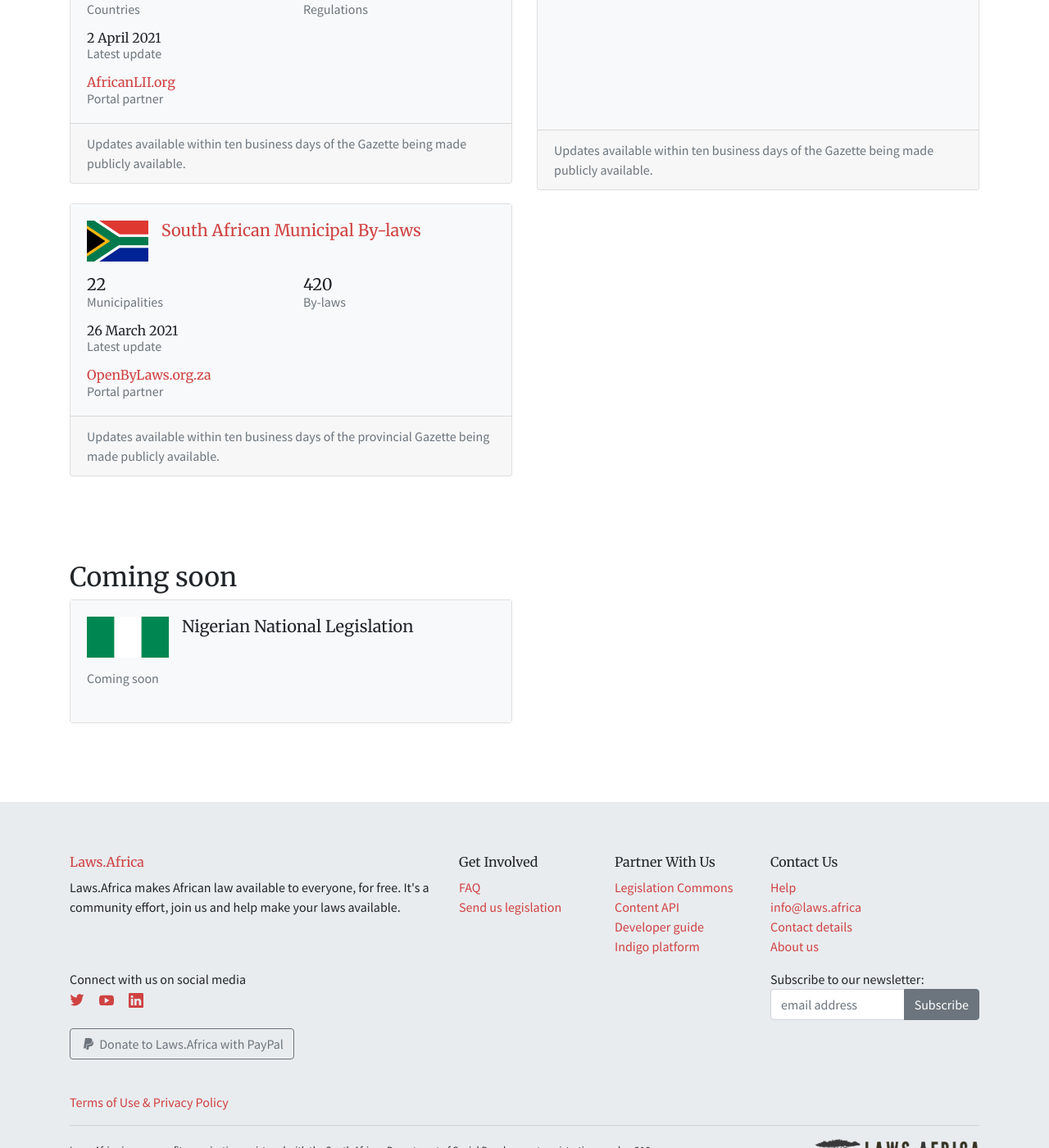
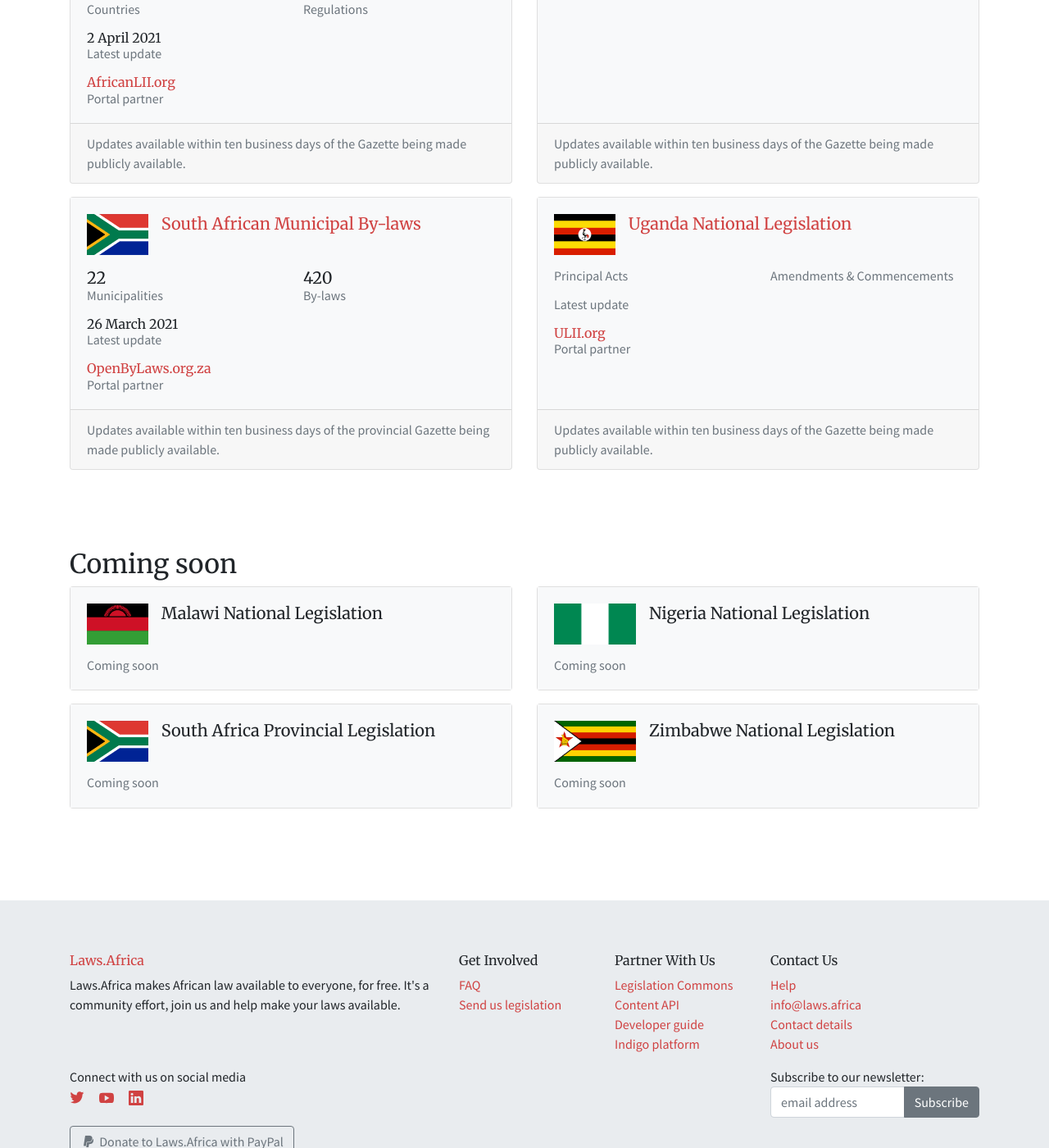
Before and after one commit to laws-africa/laws-africa.github.io, a Jekyll site: the page built from commons.markdown, in a window 1280 px wide and 1400 px high, scrolled down 993 px. Shown: the whole window at 82% size. Built offline with Jekyll 4.4.1, drawn with Linux system fonts in a browser that asks for light colours; nearby versions of some CDN libraries; some of the changed text lies outside the part shown.

Commit message:
Updated commons page

```diff
--- a/_data/commons.json
+++ b/_data/commons.json
@@ -13,5 +13,23 @@
     "as_at_date": "2021-03-26",
     "n_bylaws": 420,
     "n_municipalities": 22
-  }
+  },
+  "pending": [
+    {
+      "country": "mw",
+      "title": "Malawi National Legislation"
+    },
+    {
+      "country": "ng",
+      "title": "Nigeria National Legislation"
+    },
+    {
+      "country": "za",
+      "title": "South Africa Provincial Legislation"
+    },
+    {
+      "country": "zw",
+      "title": "Zimbabwe National Legislation"
+    }
+  ]
 }
--- a/_layouts/commons.html
+++ b/_layouts/commons.html
@@ -23,10 +23,10 @@
 
   <section class="mb-5 py-3">
     <div class="container">
-      <h2 class="mb-2">Available collections</h2>
+      <h2 class="mb-2">Available legislation collections</h2>
 
       <div class="row row-cols-1 row-cols-md-2">
-        <div class="col mb-4">
+        <div class="col mb-3">
           <div class="card commons-card" id="covid19">
             <div class="card-body bg-light">
               <div class="media mb-3">
@@ -90,7 +90,7 @@
               <div class="media mb-3">
                 <img src="/img/countries/na-flag.png" class="flag mr-3" alt="Namibian flag">
                 <div class="media-body">
-                  <h5 class="card-title"><a href="https://namiblii.org/namibia-legislative-works-index">Namibian National Legislation</a></h5>
+                  <h5 class="card-title"><a href="https://namiblii.org/legislation">Namibian National Legislation</a></h5>
                 </div>
               </div>
 
@@ -117,7 +117,7 @@
           </div>
         </div>
 
-        <div class="col mb-4">
+        <div class="col mb-3">
           <div class="card commons-card" id="za-by-laws">
             <div class="card-body bg-light">
               <div class="media mb-3">
@@ -150,6 +150,39 @@
           </div>
         </div>
 
+        <div class="col mb-3">
+          <div class="card commons-card" id="na">
+            <div class="card-body bg-light">
+              <div class="media mb-3">
+                <img src="/img/countries/ug-flag.png" class="flag mr-3" alt="Ugandan flag">
+                <div class="media-body">
+                  <h5 class="card-title"><a href="https://ulii.org/legislation">Uganda National Legislation</a></h5>
+                </div>
+              </div>
+
+              <div class="row">
+                <div class="col-6">
+                  <h5 class="mb-0">{{ site.data.commons.ug.n_principal }}</h5>
+                  <div class="subtitle">Principal Acts</div>
+                </div>
+                <div class="col-6">
+                  <h5 class="mb-0">{{ site.data.commons.ug.n_stubs }}</h5>
+                  <div class="subtitle">Amendments &amp; Commencements</div>
+                </div>
+              </div>
+
+              <h6 class="mt-3 mb-0">{{ site.data.commons.ug.as_at_date|date:"%e %B %Y" }}</h6>
+              <div class="subtitle">Latest update</div>
+
+              <h6 class="mt-3 mb-0"><a href="https://ulii.org">ULII.org</a></h6>
+              <div class="subtitle">Portal partner</div>
+            </div>
+            <div class="card-footer text-muted">
+              Updates available within ten business days of the Gazette being made publicly available.
+            </div>
+          </div>
+        </div>
+
       </div>
 
     </div>
@@ -159,14 +192,15 @@
     <div class="container">
       <h2 class="mb-2">Coming soon</h2>
 
-      <div class="row">
-        <div class="col-md-6">
-          <div class="card mb-4 commons-card">
+      <div class="row row-cols-1 row-cols-md-2">
+        {% for place in site.data.commons.pending %}
+          <div class="col mb-3">
+            <div class="card commons-card">
               <div class="card-body bg-light">
                 <div class="media mb-3">
-                <img src="/img/countries/ng-flag.png" class="flag mr-3" alt="Namibian flag">
+                  <img src="/img/countries/{{ place.country }}-flag.png" class="flag mr-3" alt="{{ place.country }} flag">
                   <div class="media-body">
-                  <h5 class="card-title">Nigerian National Legislation</h5>
+                    <h5 class="card-title">{{ place.title }}</h5>
                   </div>
                 </div>
 
@@ -174,6 +208,7 @@
               </div>
             </div>
           </div>
+        {% endfor %}
       </div>
 
     </div>
```
Also changed, not shown: img/countries/mw-flag.png (added), img/countries/ug-flag.png (added), img/countries/zw-flag.png (added). Lines whose indentation alone changed are shown as unchanged.
